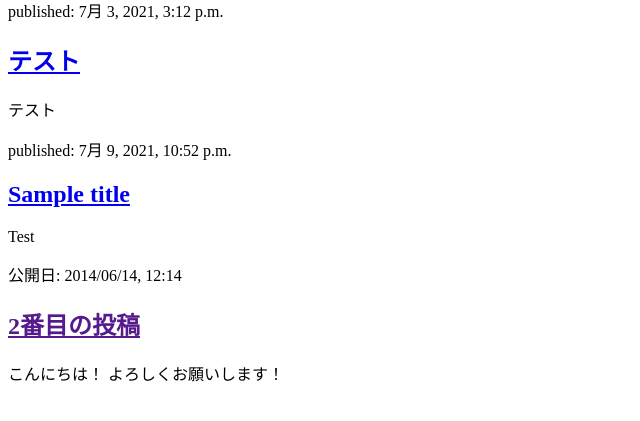
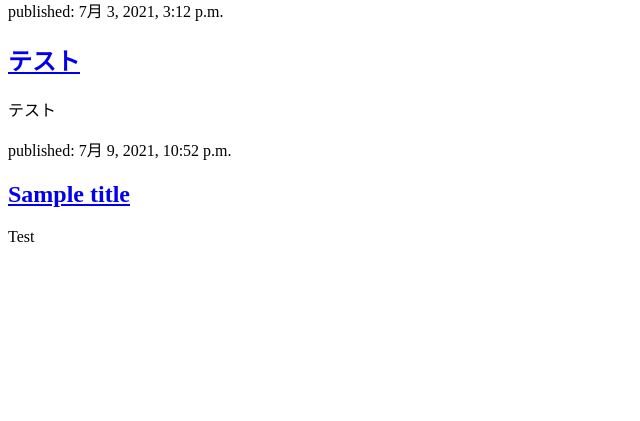
Before and after one commit to sugiyaaan/my-first-blog, a Django app: page / in a window 1280 px wide. Shown: the part 346-767 px from the top of the page, without its empty margins (0-640 px from the left). Run offline with Django 3.2, Linux system fonts and the light colour scheme; data comes from the database, SQL or seed files in the repository.

Commit message:
changed html

```diff
--- a/blog/templates/blog/post_list.html
+++ b/blog/templates/blog/post_list.html
@@ -15,10 +15,5 @@
                 <P>{{ post.text|linebreaksbr }}</P>
             </div>
         {% endfor %}
-        <div>
-            <p>公開日: 2014/06/14, 12:14</p>
-            <h2><a href="">2番目の投稿</a></h2>
-            <p> こんにちは！ よろしくお願いします！ </p>
-        </div>
     </body>
 </html>
```
